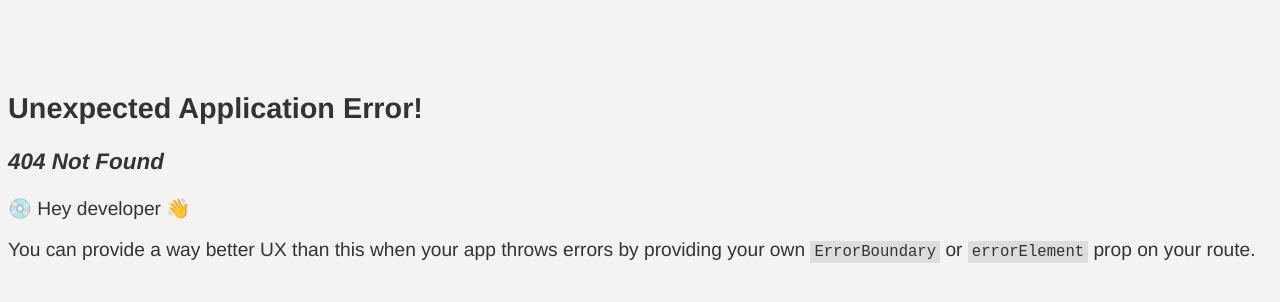
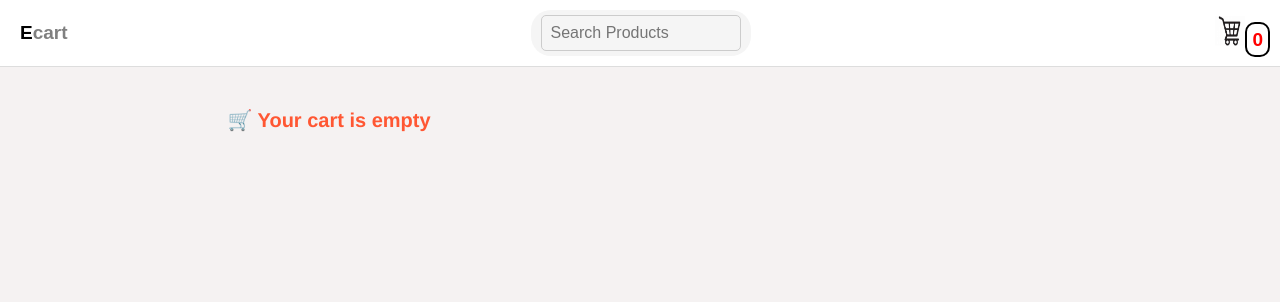
Before and after one commit to Riyapathak86/Shopping-site, a React (Vite) app in the folder ecom/: page /cartpage in a window 1280 px wide. Before the commit this address had no page. Shown: the top 302 px of the page. Built offline with nearby package versions, Linux system fonts and the light colour scheme.

Commit message:
Added context logic, cart number update, and overall project changes

```diff
--- a/ecom/src/App.jsx
+++ b/ecom/src/App.jsx
@@ -8,11 +8,12 @@ import { useContext } from 'react'
 import EcomContext from './contextState/ecomContext'
 import DetailsPage from './components/DetailsPage'
 const App = () => {
-const {x}=useContext(EcomContext)
-console.log(x)
+// const {x}=useContext(EcomContext)
+// console.log(x)
   return (
     <div>
-  <Navbar/>      <Outlet />
+  <Navbar/>
+  <Outlet />
     </div>
   )
 }
--- /dev/null
+++ b/ecom/src/components/Cart.jsx
@@ -0,0 +1,79 @@
+import React, { useContext, useState } from "react";
+import { Link } from "react-router-dom";
+import ecomContext from "../contextState/ecomContext";
+
+const Cart = () => {
+  const { cartArry, setcartArry ,cartno ,setcartno} = useContext(ecomContext);
+
+  const removeFromCart = (id) => {
+    setcartArry(cartArry.filter((item) => item.id !== id));
+    setcartno(cartno - 1);
+  };
+
+  let totalPrice = 0;
+  for (let i = 0; i < cartArry.length; i++) {
+    totalPrice += cartArry[i].price;
+  }
+
+  let shippingPrice = 50;
+
+
+const increase=()=>{
+  console.log(cartArry.price)
+}
+
+
+
+  return (
+    <div className="card ">
+      <div className="container card-body">
+        {cartArry.length === 0 ? (
+          <h2 className="empty-cart">🛒 Your cart is empty</h2>
+        ) : (
+          <>
+            {cartArry.map((item) => (
+              <div key={item.id} className="product-page">
+                <div className="product-image-container">
+                  <img
+                    src={item.image}
+                    alt={item.title}
+                    className="product-image"
+                  />
+                </div>
+
+                <div className="product-info">
+                  <h2 className="product-title">{item.name}</h2>
+                  <p className="product-description">{item.description}</p>
+                  <p className="product-price">₹{item.price}</p>
+                  <div className="cart-quantity">
+                    {/* <button className="decrease">-</button> */}
+                    <span className="quantity">1</span>
+                    {/* <button className="increase" onClick={increase}>+</button> */}
+                  </div>
+                  <button
+                    className="cart-remove"
+                    onClick={() => removeFromCart(item.id)}
+                  >
+                    Remove
+                  </button>
+                </div>
+              </div>
+            ))}
+          </>
+        )}
+      </div>
+
+      {cartArry.length > 0 && (
+        <div className="bill-container">
+          <h5 className="bill-title">Bill Details</h5>
+          <hr />
+          <h2 className="bill-price">Product Price ₹{totalPrice}</h2>
+          <h3 className="bill-shipping">Shipping Charge ₹{shippingPrice}</h3>
+          <h4 className="bill-total">TOTAL ₹{totalPrice + shippingPrice}</h4>
+        </div>
+      )}
+    </div>
+  );
+};
+
+export default Cart;
--- a/ecom/src/components/DetailsPage.jsx
+++ b/ecom/src/components/DetailsPage.jsx
@@ -20,15 +20,19 @@ export const DetailsPage = () => {
   );
 
   return (
+    <>
+     <h2 style={{ textAlign: "center" }}>Product Details</h2>
     <div className="detailedcontainer">
       <div className="center">
-        <h2>Product Details</h2>
+
+
         <ItemList products={detailed} />
 
       </div>
-      <h3>Related Products</h3>
+      <h3 style={{ textAlign: "center" }}> Related Products</h3>
       <ItemList products={related} />
     </div>
+    </>
   );
 };
 
--- a/ecom/src/components/ItemList.jsx
+++ b/ecom/src/components/ItemList.jsx
@@ -1,24 +1,55 @@
 import React from "react";
 import { Link } from "react-router-dom";
 import { items } from "./ItemData";
+import { useContext } from "react";
+import ecomContext from "../contextState/ecomContext";
+
 const ItemList = ({ products = [] }) => {
+  const { setcartArry ,cartno, setcartno} = useContext(ecomContext);
+
+
+  const handleCartClick = (img,title,price,id) => {
+
+    setcartArry(praevdata=>{
+      return [...praevdata,
+        {
+          image:img,
+          name:title,
+           price:price,
+          id:id,
+        }
+      ]
+
+    })
+
+    setcartno(prev => prev + 1);
+
+  };
+
+
   return (
     <div className="card">
       <div className="container card-body">
         {products.map((item) => (
           <div key={item.id} className="product-page">
             <div className="product-image-container">
-
-            <Link to={`/items/${item.id}`}>
-  <img src={item.imgSrc} alt={item.title} className="product-image" />
-</Link>
+              <Link to={`/items/${item.id}`}>
+                <img
+                  src={item.imgSrc}
+                  alt={item.title}
+                  className="product-image"
+                />
+              </Link>
             </div>
 
             <div className="product-info">
               <h2 className="product-title">{item.title}</h2>
               <p className="product-description">{item.description}</p>
               <p className="product-price">₹{item.price}</p>
-              <button className="buy-now">Add to Cart</button>
+
+              <button onClick={()=>handleCartClick (item.imgSrc,item.title,item.price,item.id) } className="buy-now">
+                Add to Cart
+              </button>
             </div>
           </div>
         ))}
--- a/ecom/src/components/NavFilter.jsx
+++ b/ecom/src/components/NavFilter.jsx
@@ -3,7 +3,7 @@ import ItemList from "./ItemList";
 import { useContext } from "react";
 import ecomContext from "../contextState/ecomContext";
 const NavFilter = () => {
-  const { filteredProducts, setFilteredProducts ,searchTerm, setSearchTerm} = useContext(ecomContext);
+  const { filteredProducts, setFilteredProducts ,searchTerm, setSearchTerm,items} = useContext(ecomContext);
 
   const filterByCategory = (category) => {
     if (category === "all") {
@@ -52,12 +52,7 @@ const NavFilter = () => {
         <div onClick={() => filterByPrice(89999)} className="items">
           {">="} 89999
         </div>
-        <input
-            type="text"
-            placeholder="Search Products"
-            value={searchTerm}
-            onChange={(e) => setSearchTerm(e.target.value)}
-          />
+
       </div>
 
       <ItemList products={searchedProducts} />
--- a/ecom/src/components/Navbar.jsx
+++ b/ecom/src/components/Navbar.jsx
@@ -3,18 +3,19 @@ import React, { useContext, useState } from "react";
 import ItemList from "./ItemList";
 import NavFilter from "./NavFilter";
 import ecomContext from "../contextState/ecomContext";
-
+import Cart from "./Cart";
+import { Link, useNavigate } from "react-router";
 const Navbar = () => {
-  const { filteredProducts, setFilteredProducts,searchTerm, setSearchTerm} = useContext(ecomContext);
+  const { filteredProducts, setFilteredProducts,searchTerm, setSearchTerm,cartno} = useContext(ecomContext);
 
   const searchedProducts = filteredProducts.filter((item) =>
     item.title.toLowerCase().includes(searchTerm.toLowerCase())
   );
-
+const Navigate= useNavigate()
   return (
     <div>
       <div className="nav-bar-wrapper">
-        <span>
+        <span onClick={()=>Navigate("/")}>
           E<span style={{ color: "grey" }}>cart</span>
         </span>
 
@@ -26,7 +27,13 @@ const Navbar = () => {
             onChange={(e) => setSearchTerm(e.target.value)}
           />
         </form>
-        <span className="cart-icon">0</span>
+
+        <span  onClick={()=>Navigate("/cartpage")}>
+          <img  className="cartimg"  src="src/images/cartimg.jpeg" alt="" />
+
+          <span className="cart-icon">{cartno}</span>
+          </span>
+
         </div>
      <div>
 
--- a/ecom/src/components/Router.jsx
+++ b/ecom/src/components/Router.jsx
@@ -4,7 +4,7 @@ import DetailsPage from "./DetailsPage"
 import Navbar from "./Navbar"
 import {items }from "./ItemData"
 import NavFilter from "./NavFilter"
-
+import Cart from "./Cart"
 export const Router = createBrowserRouter([
     {
         path : '/',
@@ -23,6 +23,10 @@ export const Router = createBrowserRouter([
                 element : <DetailsPage/>
             },
 
+            {
+                path : '/cartpage',
+                element : <Cart/>
+            },
         ]
     }
 ])
--- a/ecom/src/contextState/ecomState.jsx
+++ b/ecom/src/contextState/ecomState.jsx
@@ -6,9 +6,16 @@ const EcomState = ({ children }) => {
   // Initialize state with items
   const [filteredProducts, setFilteredProducts] = useState(items);
   const [searchTerm, setSearchTerm] = useState("");
+  const [cartArry ,setcartArry]=useState([]);
+  const [cartno, setcartno] = useState(0);
+
 const x=8;
   return (
-    <ecomContext.Provider value={{ filteredProducts, setFilteredProducts ,searchTerm, setSearchTerm, setSearchTerm,x}}>
+    <ecomContext.Provider value={{  items,  filteredProducts, setFilteredProducts ,
+      searchTerm, setSearchTerm,x
+      ,cartArry ,setcartArry,
+      cartno, setcartno,
+    }}>
       {children}
 
     </ecomContext.Provider>
--- a/ecom/src/index.css
+++ b/ecom/src/index.css
@@ -15,10 +15,11 @@ background-color: #007bff; }
 
 
 .cart-icon{
-color: grey;
+color: red;
 border-radius: 10px;
-border: 2px solid grey;
+border: 2px solid black;
 margin-right: 30px;
+padding:5px
 
 }
 
@@ -116,7 +117,7 @@ margin-right: 30px;
     margin-bottom: 20px;
     align-items: center;
     gap: 40px;
-    /* border:2px solid rgb(124, 122, 122); */
+
   }
 
 
@@ -263,3 +264,54 @@ margin-right: 30px;
     display: flex;
     flex-direction: column;
   }
+  .centre{
+    text-align: center;
+    margin-left: 60px;
+    justify-content: center;
+  }
+  .bill-container {
+    max-width: 400px;
+    margin: 20px auto;
+    padding: 20px;
+    border-radius: 10px;
+    background: #f8f9fa;
+    box-shadow: 0 4px 8px rgba(0, 0, 0, 0.1);
+    text-align: center;
+  }
+
+  .bill-title {
+    font-size: 22px;
+    font-weight: bold;
+    color: #333;
+    margin-bottom: 10px;
+  }
+
+  .bill-price, .bill-shipping, .bill-total {
+    font-size: 18px;
+    margin: 10px 0;
+    color: #444;
+  }
+
+  .bill-total {
+    font-size: 22px;
+    font-weight: bold;
+    color: #d9534f; /* Red for emphasis */
+  }
+
+  hr {
+    border: none;
+    height: 1px;
+    background: #ccc;
+    margin: 10px 0;
+  }
+  .empty-cart {
+    text-align: center;
+    font-size: 20px;
+    color: #ff5733;
+    margin-top: 20px;
+    justify-content: center;
+  }
+  .cartimg{
+    height: 30px;
+    width: 30px;
+  }
```
Also changed, not shown: ecom/src/components/ItemData.js, ecom/src/images/cartimg.jpeg (added).
